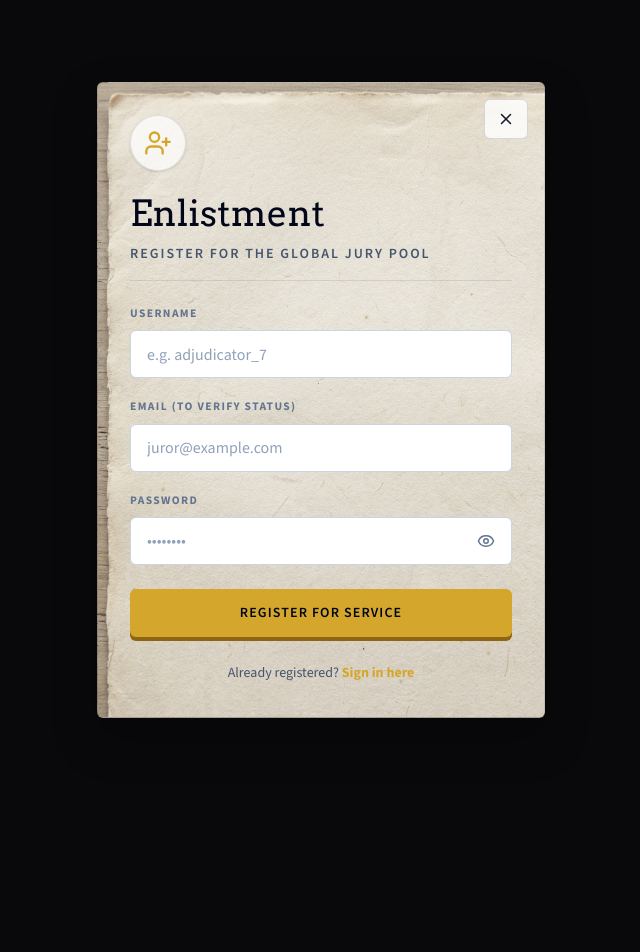
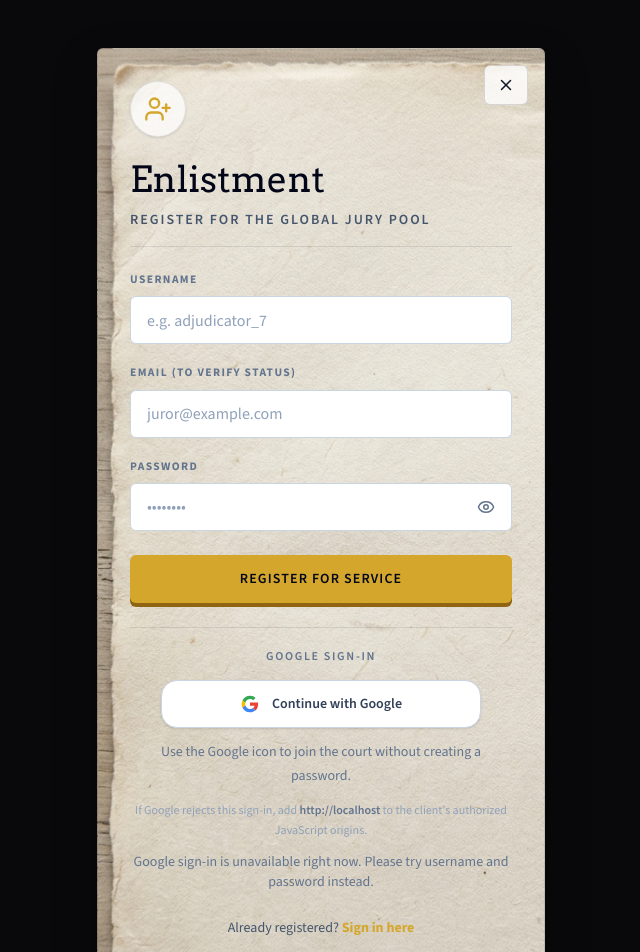
Before and after one commit to joejohn2000/internet-court, a React (Vite) app in the folder frontend/: page /register in a window 1280 px wide. Shown: the top 952 px of the page, without its empty margins (319-959 px from the left). Before the commit the page ends 800 px from the top, so only its background shows below. Built offline with nearby package versions, Linux system fonts and the light colour scheme.

Commit message:
fix for google

```diff
--- /dev/null
+++ b/frontend/src/components/GoogleSignInPanel.jsx
@@ -0,0 +1,155 @@
+import React, { useEffect, useRef, useState } from 'react';
+
+import axios, { API } from '../lib/api';
+
+const GOOGLE_CLIENT_ID = import.meta.env.VITE_GOOGLE_CLIENT_ID || '';
+const GOOGLE_SCRIPT_ID = 'google-identity-services';
+
+const GoogleMark = () => (
+  <svg aria-hidden="true" className="h-5 w-5" viewBox="0 0 24 24">
+    <path
+      fill="#EA4335"
+      d="M12 10.2v3.92h5.45c-.24 1.26-.96 2.33-2.03 3.05l3.28 2.54c1.91-1.76 3.01-4.36 3.01-7.46 0-.72-.06-1.4-.19-2.05H12Z"
+    />
+    <path
+      fill="#4285F4"
+      d="M12 22c2.7 0 4.97-.9 6.63-2.44l-3.28-2.54c-.91.61-2.08.97-3.35.97-2.57 0-4.74-1.74-5.51-4.08H3.11v2.61A9.99 9.99 0 0 0 12 22Z"
+    />
+    <path
+      fill="#FBBC05"
+      d="M6.49 13.91A5.98 5.98 0 0 1 6.18 12c0-.66.11-1.31.31-1.91V7.48H3.11A9.99 9.99 0 0 0 2 12c0 1.61.38 3.14 1.11 4.52l3.38-2.61Z"
+    />
+    <path
+      fill="#34A853"
+      d="M12 6.01c1.47 0 2.79.51 3.83 1.51l2.87-2.87C16.97 3.03 14.7 2 12 2a9.99 9.99 0 0 0-8.89 5.48l3.38 2.61c.77-2.34 2.94-4.08 5.51-4.08Z"
+    />
+  </svg>
+);
+
+const GoogleSignInPanel = ({ handleAuthSuccess, showToast, setLoading, helperText }) => {
+  const googleButtonRef = useRef(null);
+  const [googleReady, setGoogleReady] = useState(false);
+  const [googleLoading, setGoogleLoading] = useState(Boolean(GOOGLE_CLIENT_ID));
+  const originHint = typeof window !== 'undefined' ? window.location.origin : '';
+
+  useEffect(() => {
+    if (!GOOGLE_CLIENT_ID || !googleButtonRef.current) return undefined;
+
+    const initializeGoogleButton = () => {
+      const google = window.google;
+      if (!google?.accounts?.id || !googleButtonRef.current) {
+        setGoogleLoading(false);
+        return;
+      }
+
+      google.accounts.id.initialize({
+        client_id: GOOGLE_CLIENT_ID,
+        callback: async ({ credential }) => {
+          if (!credential) {
+            showToast('Google sign-in did not return a credential.', 'error');
+            return;
+          }
+
+          setLoading(true);
+          try {
+            const res = await axios.post(`${API}/users/google-login/`, { credential });
+            handleAuthSuccess(res.data, false);
+          } catch (err) {
+            showToast(err.response?.data?.error || 'Google authentication failed.', 'error');
+          }
+          setLoading(false);
+        },
+      });
+
+      googleButtonRef.current.innerHTML = '';
+      google.accounts.id.renderButton(googleButtonRef.current, {
+        theme: 'outline',
+        type: 'standard',
+        size: 'large',
+        text: 'continue_with',
+        shape: 'pill',
+        width: 320,
+      });
+
+      setGoogleReady(true);
+      setGoogleLoading(false);
+    };
+
+    if (window.google?.accounts?.id) {
+      initializeGoogleButton();
+      return undefined;
+    }
+
+    let script = document.getElementById(GOOGLE_SCRIPT_ID);
+    const handleLoad = () => initializeGoogleButton();
+    const handleError = () => {
+      setGoogleLoading(false);
+      showToast('Failed to load Google sign-in.', 'error');
+    };
+
+    if (!script) {
+      script = document.createElement('script');
+      script.id = GOOGLE_SCRIPT_ID;
+      script.src = 'https://accounts.google.com/gsi/client';
+      script.async = true;
+      script.defer = true;
+      script.addEventListener('load', handleLoad);
+      script.addEventListener('error', handleError);
+      document.head.appendChild(script);
+    } else {
+      script.addEventListener('load', handleLoad);
+      script.addEventListener('error', handleError);
+    }
+
+    return () => {
+      script?.removeEventListener('load', handleLoad);
+      script?.removeEventListener('error', handleError);
+    };
+  }, [handleAuthSuccess, setLoading, showToast]);
+
+  return (
+    <div className="mt-6 border-t border-slate-900/10 pt-5">
+      <p className="text-center text-xs font-semibold uppercase tracking-[0.14em] text-slate-500">
+        Google sign-in
+      </p>
+      {GOOGLE_CLIENT_ID ? (
+        <div className="mt-4 flex flex-col items-center gap-3">
+          <div className="relative w-full max-w-xs">
+            <div className="pointer-events-none flex min-h-12 w-full items-center justify-center gap-3 rounded-2xl border border-slate-300 bg-white px-5 py-3 text-sm font-semibold text-slate-700 shadow-sm">
+              <GoogleMark />
+              <span>Continue with Google</span>
+            </div>
+            <div
+              ref={googleButtonRef}
+              className="absolute inset-0 overflow-hidden rounded-2xl opacity-0"
+              aria-hidden="true"
+            />
+          </div>
+          <p className="text-center text-sm leading-6 text-slate-500">
+            {helperText || 'Tap the Google icon to sign in instantly.'}
+          </p>
+          {originHint ? (
+            <p className="text-center text-xs leading-5 text-slate-400">
+              If Google rejects this sign-in, add <span className="font-semibold text-slate-500">{originHint}</span> to
+              the client&apos;s authorized JavaScript origins.
+            </p>
+          ) : null}
+        </div>
+      ) : (
+        <p className="mt-4 text-center text-sm leading-6 text-slate-500">
+          Google sign-in will appear here after `VITE_GOOGLE_CLIENT_ID` is configured.
+        </p>
+      )}
+      {GOOGLE_CLIENT_ID && googleLoading && (
+        <p className="mt-3 text-center text-sm text-slate-500">Loading Google sign-in...</p>
+      )}
+      {GOOGLE_CLIENT_ID && !googleLoading && !googleReady && (
+        <p className="mt-3 text-center text-sm text-slate-500">
+          Google sign-in is unavailable right now. Please try username and password instead.
+        </p>
+      )}
+    </div>
+  );
+};
+
+export default GoogleSignInPanel;
--- a/frontend/src/pages/LoginPage.jsx
+++ b/frontend/src/pages/LoginPage.jsx
@@ -1,24 +1,19 @@
-import React, { useEffect, useRef, useState } from 'react';
+import React, { useState } from 'react';
 import { motion } from 'framer-motion';
 import { Shield, X, Eye, EyeOff } from 'lucide-react';
 import { useNavigate } from 'react-router-dom';
 import { useAuth } from '../context/AuthContext';
 import axios, { API } from '../lib/api';
 import { slideUp } from '../lib/animations';
-
-const GOOGLE_CLIENT_ID = import.meta.env.VITE_GOOGLE_CLIENT_ID || '';
-const GOOGLE_SCRIPT_ID = 'google-identity-services';
+import GoogleSignInPanel from '../components/GoogleSignInPanel';
 
 const LoginPage = ({ showToast }) => {
   const MotionDiv = motion.div;
   const navigate = useNavigate();
   const { handleAuthSuccess } = useAuth();
-  const googleButtonRef = useRef(null);
   const [form, setForm] = useState({ username: '', password: '', email: '' });
   const [loading, setLoading] = useState(false);
   const [showPassword, setShowPassword] = useState(false);
-  const [googleReady, setGoogleReady] = useState(false);
-  const [googleLoading, setGoogleLoading] = useState(Boolean(GOOGLE_CLIENT_ID));
 
   const handleSubmit = async (e) => {
     e.preventDefault();
@@ -31,84 +26,6 @@ const LoginPage = ({ showToast }) => {
     }
     setLoading(false);
   };
-
-  useEffect(() => {
-    if (!GOOGLE_CLIENT_ID || !googleButtonRef.current) return undefined;
-
-    const initializeGoogleButton = () => {
-      const google = window.google;
-      if (!google?.accounts?.id || !googleButtonRef.current) {
-        setGoogleLoading(false);
-        return;
-      }
-
-      google.accounts.id.initialize({
-        client_id: GOOGLE_CLIENT_ID,
-        callback: async ({ credential }) => {
-          if (!credential) {
-            showToast('Google sign-in did not return a credential.', 'error');
-            return;
-          }
-
-          setLoading(true);
-          try {
-            const res = await axios.post(`${API}/users/google-login/`, {
-              client_id: GOOGLE_CLIENT_ID,
-              credential,
-            });
-            handleAuthSuccess(res.data, false);
-          } catch (err) {
-            showToast(err.response?.data?.error || 'Google authentication failed.', 'error');
-          }
-          setLoading(false);
-        },
-      });
-
-      googleButtonRef.current.innerHTML = '';
-      google.accounts.id.renderButton(googleButtonRef.current, {
-        theme: 'outline',
-        type: 'icon',
-        size: 'large',
-        shape: 'circle',
-        logo_alignment: 'center',
-        width: 44,
-      });
-
-      setGoogleReady(true);
-      setGoogleLoading(false);
-    };
-
-    if (window.google?.accounts?.id) {
-      initializeGoogleButton();
-      return undefined;
-    }
-
-    let script = document.getElementById(GOOGLE_SCRIPT_ID);
-    const handleLoad = () => initializeGoogleButton();
-    const handleError = () => {
-      setGoogleLoading(false);
-      showToast('Failed to load Google sign-in.', 'error');
-    };
-
-    if (!script) {
-      script = document.createElement('script');
-      script.id = GOOGLE_SCRIPT_ID;
-      script.src = 'https://accounts.google.com/gsi/client';
-      script.async = true;
-      script.defer = true;
-      script.addEventListener('load', handleLoad);
-      script.addEventListener('error', handleError);
-      document.head.appendChild(script);
-    } else {
-      script.addEventListener('load', handleLoad);
-      script.addEventListener('error', handleError);
-    }
-
-    return () => {
-      script?.removeEventListener('load', handleLoad);
-      script?.removeEventListener('error', handleError);
-    };
-  }, [handleAuthSuccess, showToast]);
 
   return (
     <MotionDiv {...slideUp} className="page-shell flex items-center py-8 sm:py-12">
@@ -175,31 +92,12 @@ const LoginPage = ({ showToast }) => {
               </button>
             </form>
 
-            <div className="mt-6 border-t border-slate-900/10 pt-5">
-              <p className="text-center text-xs font-semibold uppercase tracking-[0.14em] text-slate-500">
-                Google sign-in
-              </p>
-              {GOOGLE_CLIENT_ID ? (
-                <div className="mt-4 flex flex-col items-center gap-3">
-                  <div ref={googleButtonRef} className="min-h-11" />
-                  <p className="text-center text-sm leading-6 text-slate-500">
-                    Tap the Google icon to sign in instantly.
-                  </p>
-                </div>
-              ) : (
-                <p className="mt-4 text-center text-sm leading-6 text-slate-500">
-                  Google sign-in will appear here after `VITE_GOOGLE_CLIENT_ID` is configured.
-                </p>
-              )}
-              {GOOGLE_CLIENT_ID && googleLoading && (
-                <p className="mt-3 text-center text-sm text-slate-500">Loading Google sign-in...</p>
-              )}
-              {GOOGLE_CLIENT_ID && !googleLoading && !googleReady && (
-                <p className="mt-3 text-center text-sm text-slate-500">
-                  Google sign-in is unavailable right now. Please try username and password instead.
-                </p>
-              )}
-            </div>
+            <GoogleSignInPanel
+              handleAuthSuccess={handleAuthSuccess}
+              showToast={showToast}
+              setLoading={setLoading}
+              helperText="Tap the Google icon to sign in instantly."
+            />
 
             <p className="mt-6 text-center text-sm leading-6 text-slate-600">
               New to the court?{' '}
--- a/frontend/src/pages/RegisterPage.jsx
+++ b/frontend/src/pages/RegisterPage.jsx
@@ -5,6 +5,7 @@ import { useNavigate } from 'react-router-dom';
 import { useAuth } from '../context/AuthContext';
 import axios, { API } from '../lib/api';
 import { slideUp } from '../lib/animations';
+import GoogleSignInPanel from '../components/GoogleSignInPanel';
 
 const RegisterPage = ({ showToast }) => {
   const MotionDiv = motion.div;
@@ -102,6 +103,13 @@ const RegisterPage = ({ showToast }) => {
               </button>
             </form>
 
+            <GoogleSignInPanel
+              handleAuthSuccess={handleAuthSuccess}
+              showToast={showToast}
+              setLoading={setLoading}
+              helperText="Use the Google icon to join the court without creating a password."
+            />
+
             <p className="mt-6 text-center text-sm leading-6 text-slate-600">
               Already registered?{' '}
               <button
```
